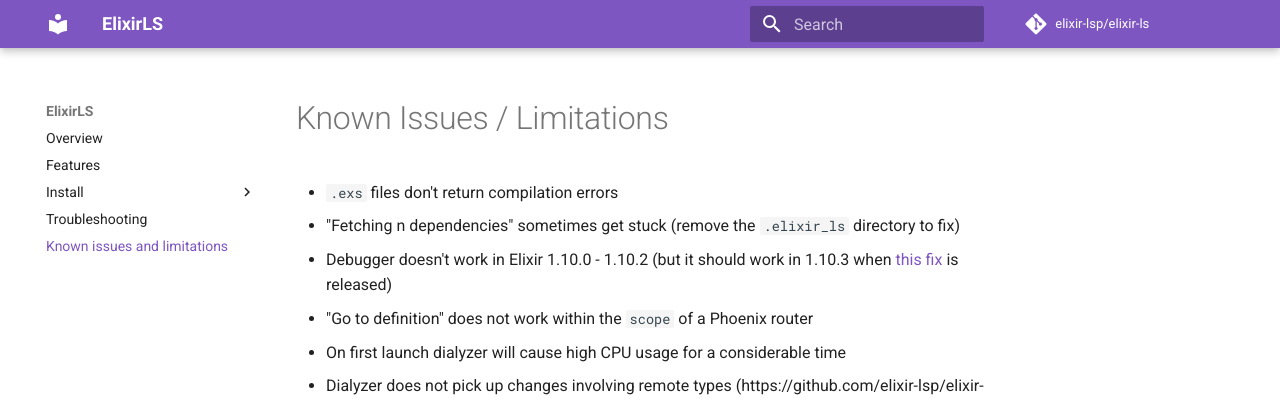
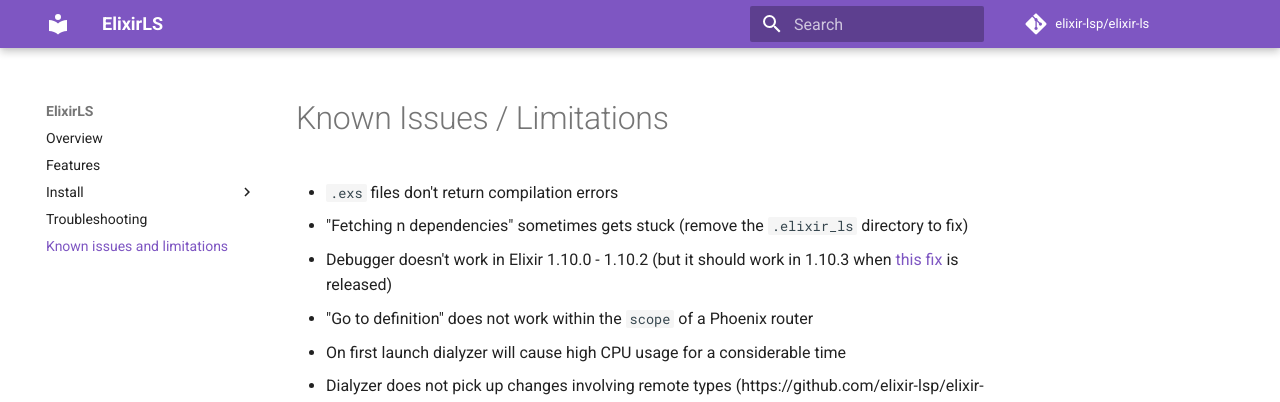
Before and after one commit to elixir-lsp/elixir-ls, an MkDocs documentation site: the page built from docs/known-issues-limitations.md, in a window 1280 px wide. Shown: the top 402 px of the page. Built offline with MkDocs 1.6.1 and Material for MkDocs 9.7.7, drawn with Linux system fonts in a browser that asks for light colours; comment, search, counter and statistics services are not loaded.

Commit message:
Fix grammar in known issues

```diff
--- a/docs/known-issues-limitations.md
+++ b/docs/known-issues-limitations.md
@@ -1,7 +1,7 @@
 # Known Issues / Limitations
 
 * `.exs` files don't return compilation errors
-* "Fetching n dependencies" sometimes get stuck (remove the `.elixir_ls` directory to fix)
+* "Fetching n dependencies" sometimes gets stuck (remove the `.elixir_ls` directory to fix)
 * Debugger doesn't work in Elixir 1.10.0 - 1.10.2 (but it should work in 1.10.3 when [this fix](https://github.com/elixir-lang/elixir/pull/9864) is released)
 * "Go to definition" does not work within the `scope` of a Phoenix router
 * On first launch dialyzer will cause high CPU usage for a considerable time
```
